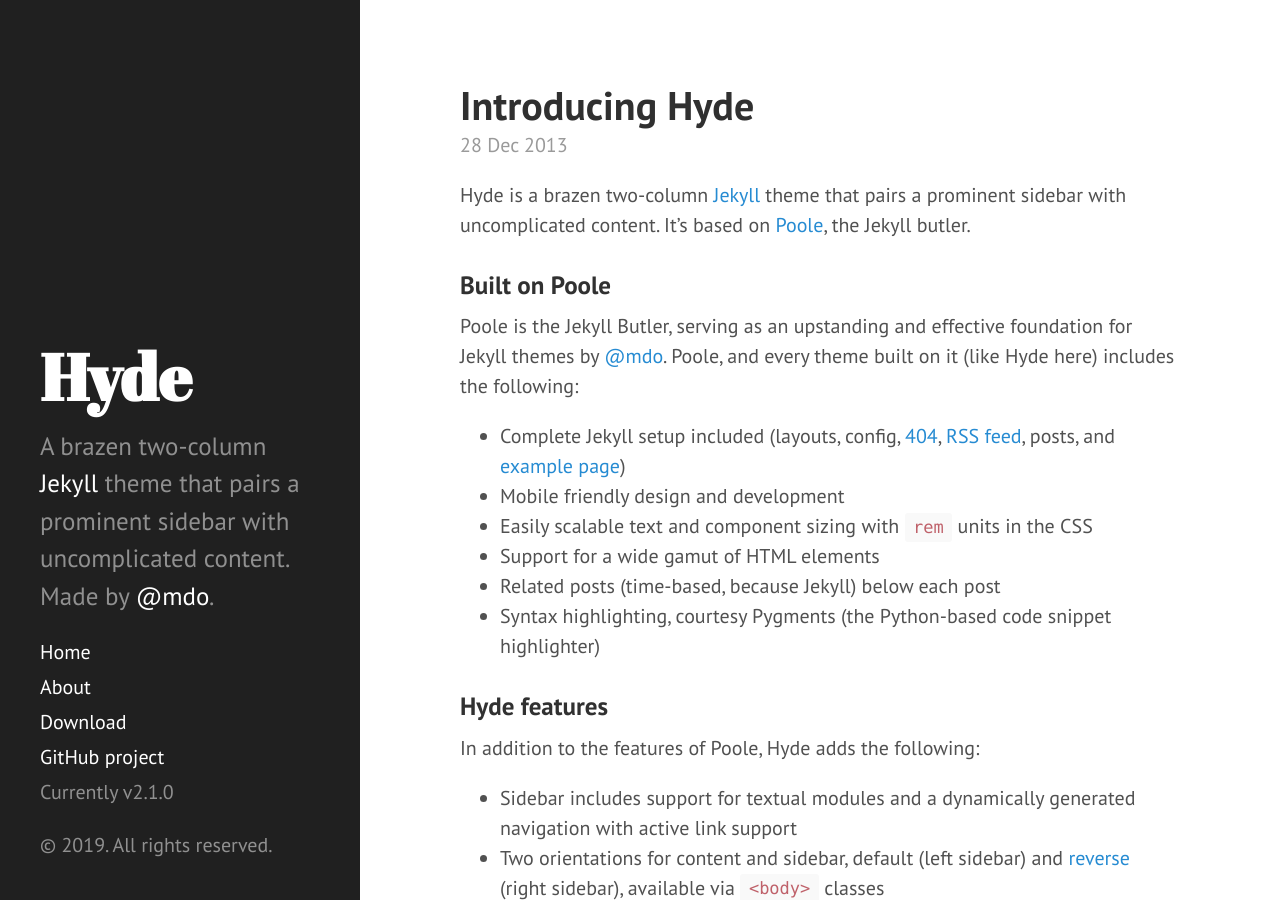
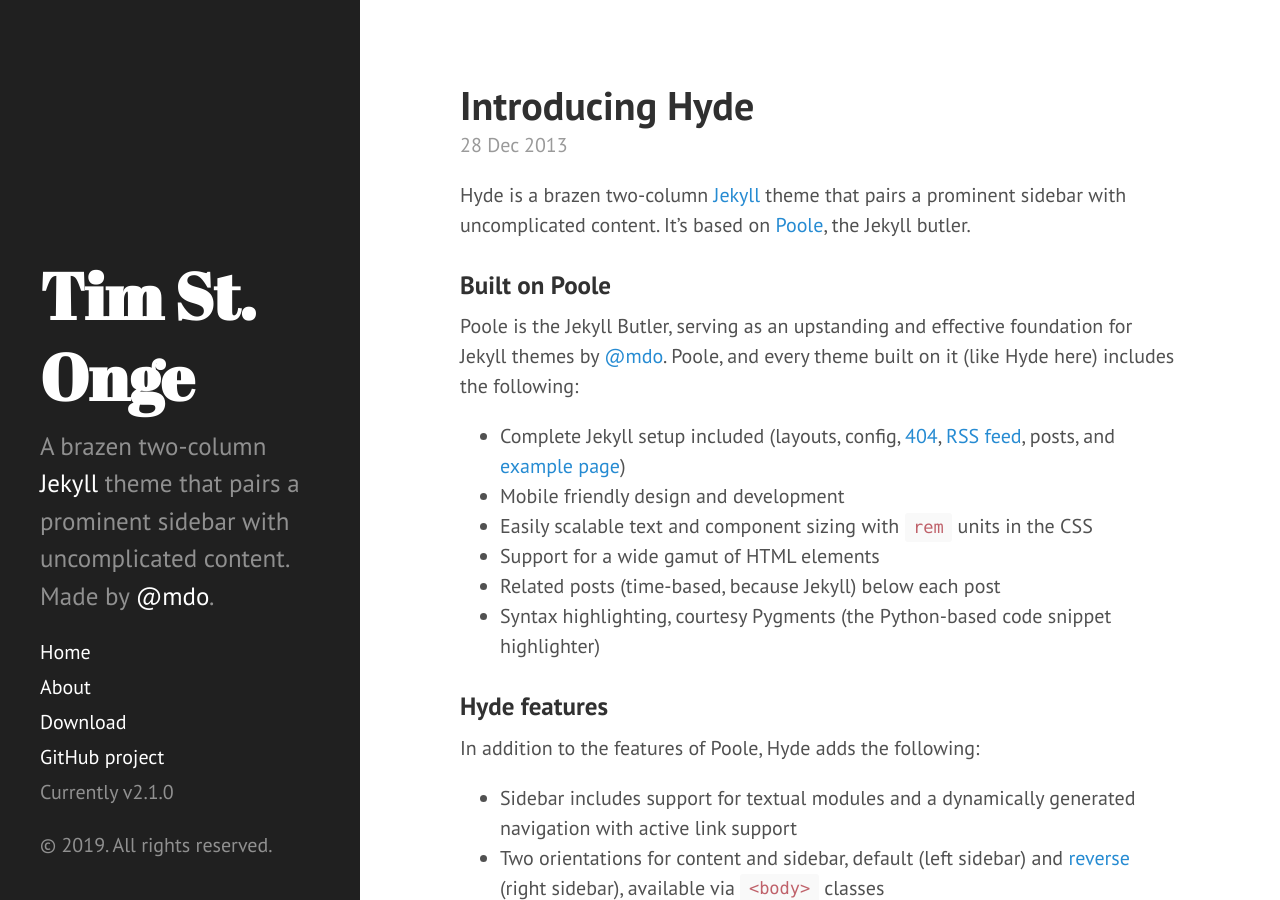
Before and after one commit to TimStOnge/TimStOnge.github.io, a Jekyll site: the page built from index.html, in a window 1280 px wide and 900 px high. Built offline with Jekyll 4.4.1, drawn with Linux system fonts in a browser that asks for light colours; Markdown is read by kramdown in place of the engine named in the settings; the list of posts is cut into pages by our own code.

Commit message:
Title change test

```diff
--- a/_includes/sidebar.html
+++ b/_includes/sidebar.html
@@ -3,7 +3,7 @@
     <div class="sidebar-about">
       <h1>
         <a href="{{ site.baseurl }}">
-          {{ site.title }}
+        Tim St. Onge
         </a>
       </h1>
       <p class="lead">{{ site.description }}</p>
```
